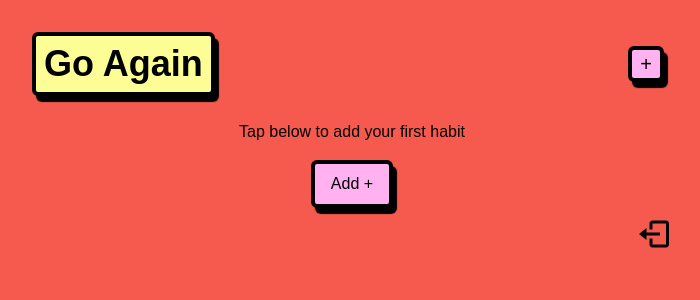
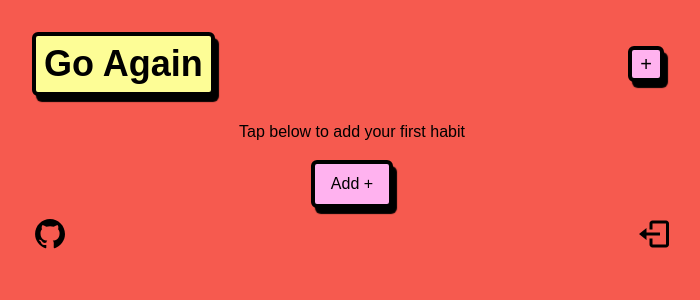
Before and after one commit to drenchoman/habit-tracker-next, a Next.js app: page /home in a window 1280 px wide. Shown: the top 300 px of the page, without its empty margins (288-988 px from the left). Built offline with nearby package versions, Linux system fonts and the light colour scheme; no server answers; the database is empty; sample sign-in values are in the browser's storage; a web font is replaced by a local one.

Commit message:
add github link in footer

```diff
--- a/src/app/components/signout.js
+++ b/src/app/components/signout.js
@@ -1,5 +1,5 @@
 import signout from '../firebase/signout';
-import { BiLogOut } from 'react-icons/bi';
+import { BiLogOut, BiLogoGithub } from 'react-icons/bi';
 
 export default function Signout() {
   const handleClick = () => {
@@ -7,11 +7,15 @@ export default function Signout() {
   };
 
   return (
-    <div
-      className="flex justify-end hover:cursor-pointer"
-      onClick={handleClick}
-    >
-      <BiLogOut size={36} />
+    <div className="flex justify-between hover:cursor-pointer">
+      <a
+        rel="noopener"
+        href="https://github.com/drenchoman/habit-tracker-next"
+      >
+        <BiLogoGithub size={36} />
+      </a>
+
+      <BiLogOut onClick={handleClick} size={36} />
     </div>
   );
 }
--- a/src/app/layout.js
+++ b/src/app/layout.js
@@ -10,7 +10,7 @@ export async function metadata({}) {
     description: 'A simple habit tracker. Add. Do. Go Again.',
     icons: [
       {
-        rel: 'icon',
+        rel: 'favicon',
         href: '/favicon.ico',
         type: 'image/ico',
         sizes: 'any',
```
